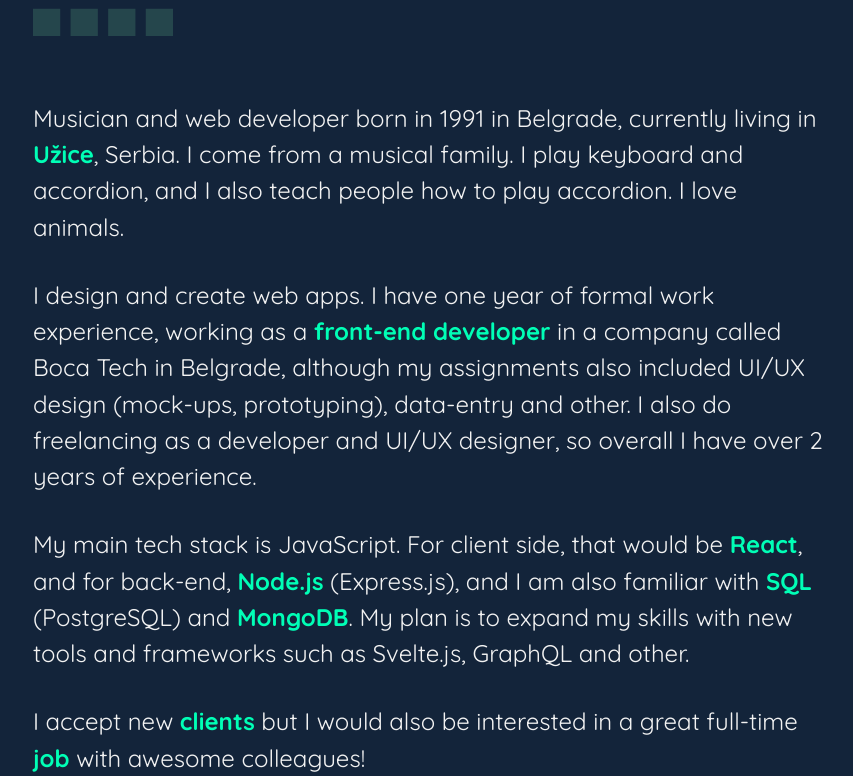
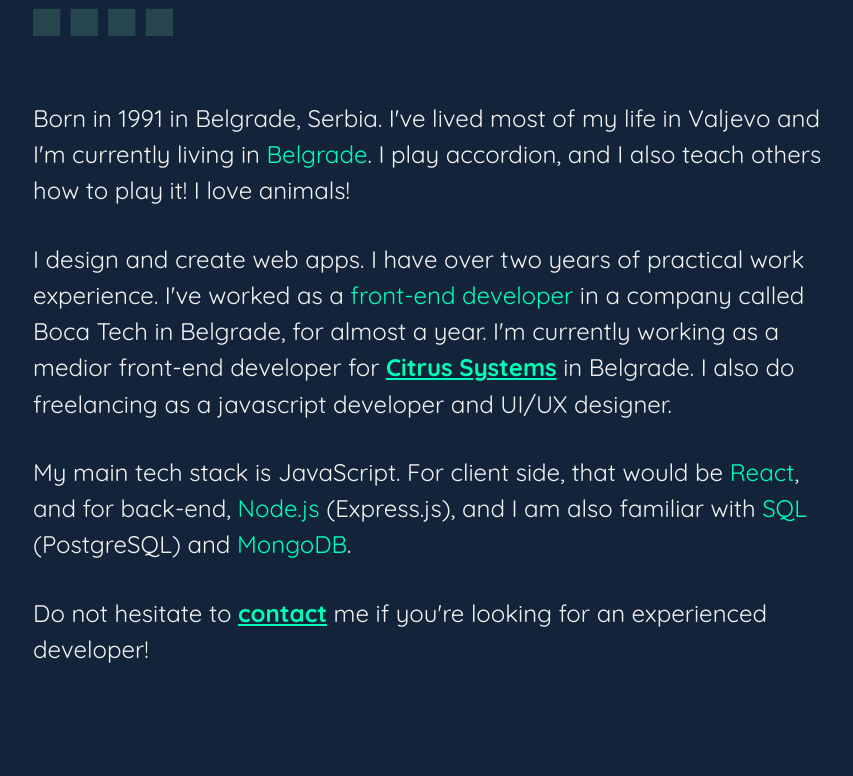
Before and after one commit to krckyboy/krcky.dev, a React (Create React App) app in the folder client/: page / in a window 1280 px wide. Shown: the part 1024-1800 px from the top of the page, without its empty margins (207-1060 px from the left). Built offline with nearby package versions, Linux system fonts and the light colour scheme.

Commit message:
Updating content.

```diff
--- a/client/src/App.css
+++ b/client/src/App.css
@@ -14,6 +14,7 @@ body {
 
 html {
     font-size: 62.5%;
+    scroll-behavior: smooth;
 }
 
 body {
--- a/client/src/components/Project.js
+++ b/client/src/components/Project.js
@@ -86,7 +86,6 @@ const Project = ({ websiteUrl, codeUrl, name, stack, imgUrl }) => {
 	useEffect(() => {
 		// If there's a running timeout, cancel it
 		if (timeoutFunc.current !== null) {
-			console.log('Cancelling', timeoutFunc.current)
 			clearTimeout(timeoutFunc.current)
 		}
 
--- a/client/src/sections/About.js
+++ b/client/src/sections/About.js
@@ -23,7 +23,11 @@ const Container = styled.div`
 
     span {
       color: #00ffb6;
-			font-weight: 600;
+    }
+
+    a {
+      color: #00ffb6;
+      font-weight: bold;
     }
   }
 
@@ -39,33 +43,30 @@ const About = () => {
     return (
         <SectionContainer backgroundColor={' #13243a'}>
             <Container>
-				<SecondaryH text={'ABOUT ME'} iconSrc={'/images/box about.svg'} />
+                <SecondaryH text={'ABOUT ME'} iconSrc={'/images/box about.svg'}/>
                 <ParagraphContainer>
                     <p>
-						Musician and web developer born in 1991 in Belgrade, currently
-						living in <span>Užice</span>, Serbia. I come from a musical family.
-						I play keyboard and accordion, and I also teach people how to play
-						accordion. I love animals.{' '}
+                        Born in 1991 in Belgrade, Serbia. I've lived most of my life in Valjevo and I'm currently
+                        living in <span>Belgrade</span>. I play accordion, and I also teach others how to play it! I
+                        love animals!{' '}
                     </p>
                     <p>
-						I design and create web apps. I have one year of formal work
-						experience, working as a <span>front-end developer</span> in a
-						company called Boca Tech in Belgrade, although my assignments also
-						included UI/UX design (mock-ups, prototyping), data-entry and other.
-						I also do freelancing as a developer and UI/UX designer, so overall
-						I have over 2 years of experience.
+                        I design and create web apps. I have over two years of practical work
+                        experience. I've worked as a <span>front-end developer</span> in a
+                        company called Boca Tech in Belgrade, for almost a year. I'm currently working as a medior
+                        front-end developer for <a
+                        href="https://citrussys.com/" target={"_blank"}>Citrus Systems</a> in Belgrade. I also do
+                        freelancing as a javascript developer and UI/UX designer.
                     </p>
                     <p>
                         My main tech stack is JavaScript. For client side, that would be{' '}
                         <span>React</span>, and for back-end, <span>Node.js</span>{' '}
                         (Express.js), and I am also familiar with <span>SQL</span>{' '}
-						(PostgreSQL) and <span>MongoDB</span>. My plan is to expand my
-						skills with new tools and frameworks such as Svelte.js, GraphQL and
-						other.
+                        (PostgreSQL) and <span>MongoDB</span>.
                     </p>
                     <p>
-						I accept new <span>clients</span> but I would also be interested in
-						a great full-time <span>job</span> with awesome colleagues!
+                        Do not hesitate to <a href="#contact">contact</a> me if you're looking for an experienced
+                        developer!
                     </p>
                 </ParagraphContainer>
             </Container>
--- a/client/src/sections/Contact.js
+++ b/client/src/sections/Contact.js
@@ -50,7 +50,7 @@ const IconContainer = styled.div`
 
 const Footer = () => {
 	return (
-		<SectionContainer>
+		<SectionContainer id={'contact'}>
 			<Container>
 				<ContactContainer>
 					<p>Wanna hire me? Contact me!</p>
--- a/client/src/sections/Skills.js
+++ b/client/src/sections/Skills.js
@@ -47,8 +47,8 @@ const Skills = () => {
 				<SecondaryH text={'MY SKILLS'} iconSrc={'/images/box skills.svg'} />
 				<ListContainer>
 					<ul>
-						<li>- Responsive web design</li>
-						<li>- HTML5, CSS3</li>
+						<li>- Responsive Web Design</li>
+						<li>- HTML5, CSS3, Sass</li>
 						<li>- JavaScript (ES6+)</li>
 						<li>- React</li>
 						<li>- Node.js</li>
```
Lines whose indentation alone changed are shown as unchanged.
